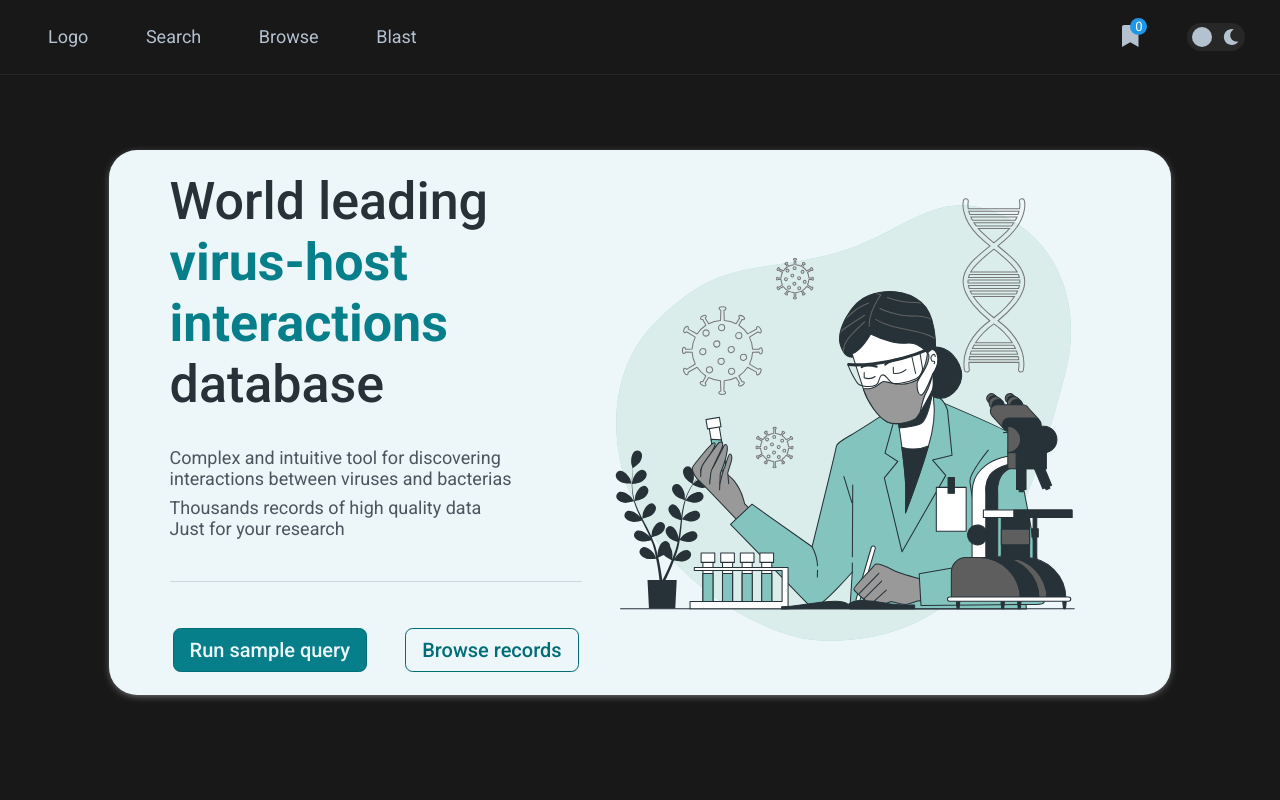
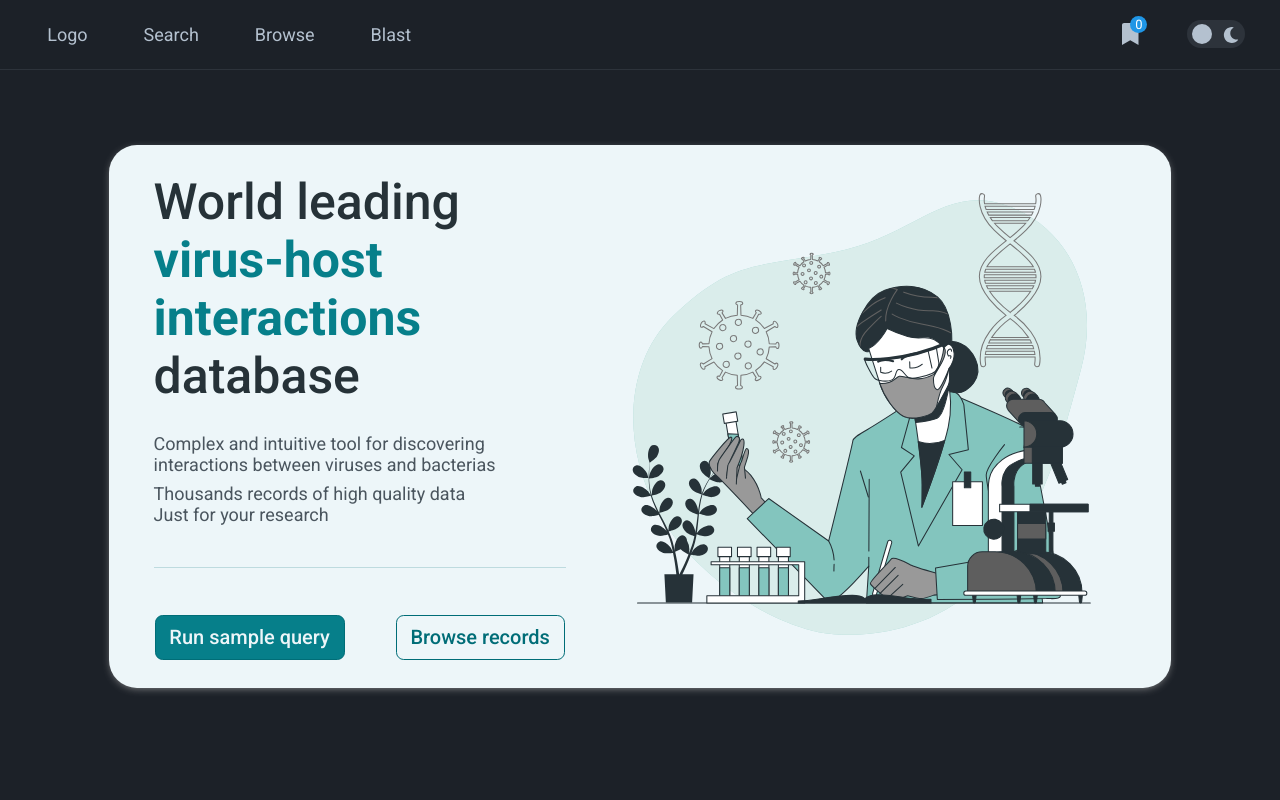
Before and after one commit to kmkvc3/bachelor, a Next.js app: page / in a window 1280 px wide. Shown: the top 800 px of the page. Built offline with nearby package versions, Linux system fonts and the light colour scheme.

Commit message:
Restoring colors

```diff
--- a/components/header/Navigation.module.css
+++ b/components/header/Navigation.module.css
@@ -19,7 +19,7 @@
 }
 .navigation ul li p {
   font-size: 18px;
-  padding: 0.55rem 0.8rem;
+  padding: 0.4rem 0.75rem;
   color: var(--primary-text);
   margin: 1.1rem 0;
   border-radius: var(--buttons-border-radius);
--- a/components/home/WorldLeading/WorldLeading.module.css
+++ b/components/home/WorldLeading/WorldLeading.module.css
@@ -5,16 +5,15 @@
     background-color: #edf6f9;
     box-shadow: 0px 2px 10px -3px rgb(170, 170, 170);
     border-radius: 28px;
-    padding: 0.6rem 3.8rem;
+    padding: 0.6rem 2.8rem;
     display: flex;
-    margin: 0 auto;
     justify-content: space-between;
     align-items: center;
 }
 .card h1, .card span {
-    font-size: 52px;
+    font-size: 50px;
     font-weight: 500;
-    margin-bottom: 2rem;
+    margin-bottom: 1.8rem;
     color: #263238;
 }
 .card span {
@@ -30,12 +29,12 @@
 }
 .image {
     width: 100%;
-    max-width: 530px;
+    max-width: 520px;
     object-fit: cover;
 }
 .image img {
     object-fit: cover;
-    max-width: 530px;
+    max-width: 520px;
     min-width: 400px;
 }
 /* 83c5be */
@@ -45,7 +44,7 @@
     width: 100%;
     max-width: 412px;
     display: inline-block;
-    background-color: #546069;
+    background-color: #006d77;
     opacity: 0.2;
 }
 .buttons {
@@ -64,9 +63,8 @@
     background-color: transparent;
     border: 1px solid #006d77;
     border-radius: var(--buttons-border-radius);
-    margin: 0 2px;
     font-size: 20px;
-    padding: 0.56rem 1rem;
+    padding: 0.6rem 0.86rem;
     cursor: pointer;
     color: #006d77;
     transition: .2s;
--- a/components/search/Searchbar/Searchbar.module.css
+++ b/components/search/Searchbar/Searchbar.module.css
@@ -15,7 +15,7 @@
   position: relative;
   display: flex;
   flex-direction: row;
-  height: 52px;
+  height: 50px;
 }
 .focused > .searchField {
   border-radius: 28px 28px 0 0;
--- a/components/search/table/ListElement.module.css
+++ b/components/search/table/ListElement.module.css
@@ -4,7 +4,7 @@
   grid-template-columns: 2.1fr 4.7fr 4.1fr 2.5fr 2.2fr 1.4fr 0.2fr;
   gap: 20px;
   align-items: center;
-  padding: 1.2rem 1rem;
+  padding: 1rem;
   border-bottom: var(--button-border) solid var(--main-light-dark);
   border-left: var(--button-border) solid var(--main-light-dark);
   border-right: var(--button-border) solid var(--main-light-dark);
@@ -90,7 +90,6 @@
   border: 1px solid var(--button-border-color);
   padding: 0.3rem 1rem;
   border-radius: var(--buttons-border-radius);
-  box-shadow: 0 2px 4px -3px var(--primary-text);
 }
 .helpIconWrapper {
   position: relative;
--- a/components/search/table/SkeletonLoader.tsx
+++ b/components/search/table/SkeletonLoader.tsx
@@ -11,8 +11,8 @@ export default function SkeletonLoader({}) {
   return (
     <div className={styles.wrapper}>
       <SkeletonTheme
-        baseColor={darkMode ? "#272727" : "#f0f3f6"}
-        highlightColor={darkMode ? "#393f47" : "#dee4eb"}
+        baseColor={darkMode ? "#2d333b" : "#f0f3f6"}
+        highlightColor={darkMode ? "#3b444e" : "#2d333b"}
       >
         <Skeleton className={styles.header} count={1} />
         <Skeleton className={styles.row} count={13} />
--- a/pages/app.css
+++ b/pages/app.css
@@ -34,10 +34,10 @@ body {
   --button-height: 34px
 }
 body.dark {
-  background-color: rgb(24, 24, 25);
-  --background-color: rgb(24, 24, 24);
-  --main-light-dark: #272727;
-  --button-border-color: #313131;
+  background-color: #1c2128;
+  --background-color: #1c2128;
+  --main-light-dark: #2d333b;
+  --button-border-color: #3f4c5e;
   --primary-dark-text: #cdd9e6;
   --primary-text: #b4c1cf;
   --secondary-text: #7f8994;
@@ -45,5 +45,5 @@ body.dark {
   --evidence-white-color: #becedb;
   --evidence-uniprot-color: #000000;
   --main-blue: #1f96e6;
-  --searchbar-hover: #313131;
+  --searchbar-hover: #373f4b;
 }
```
